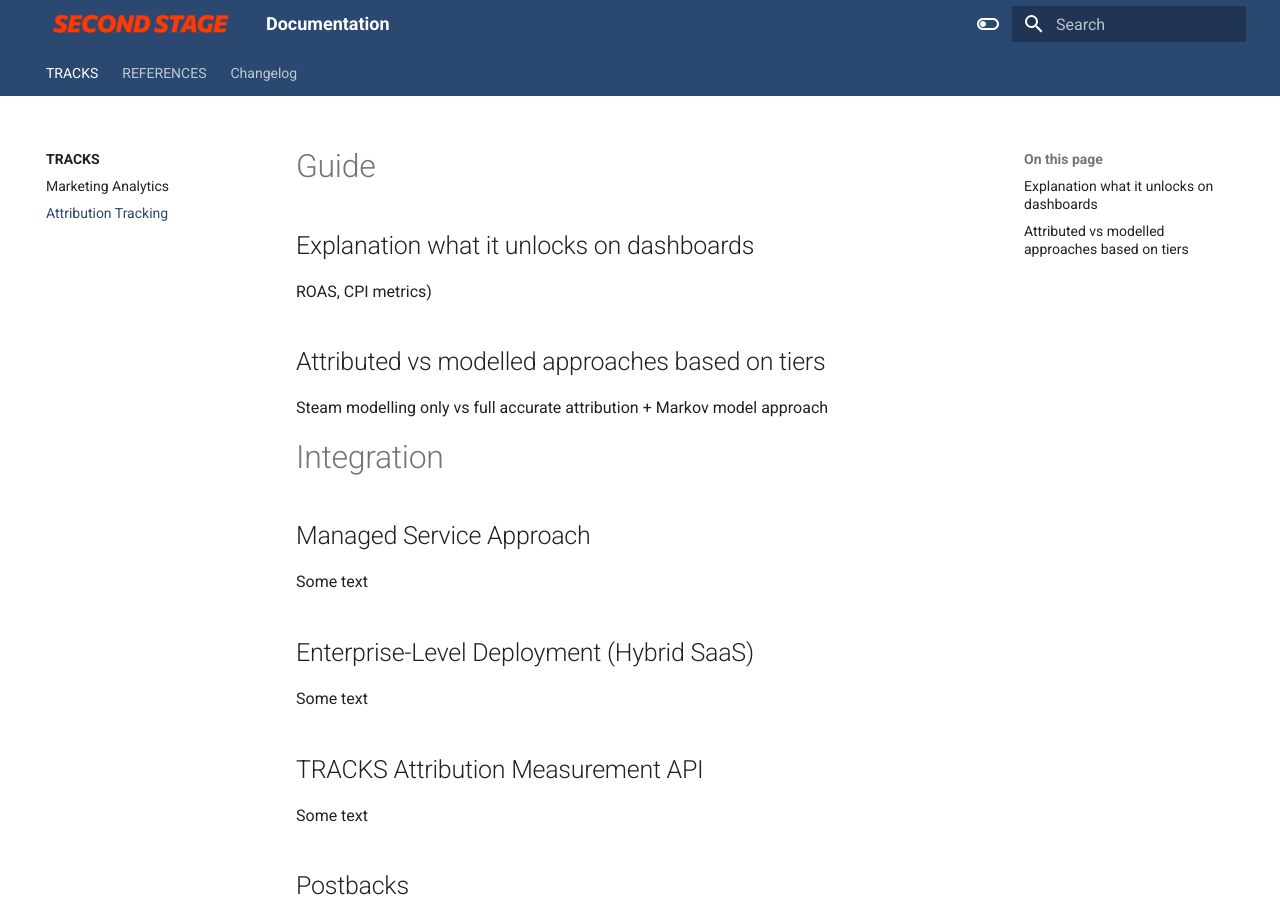
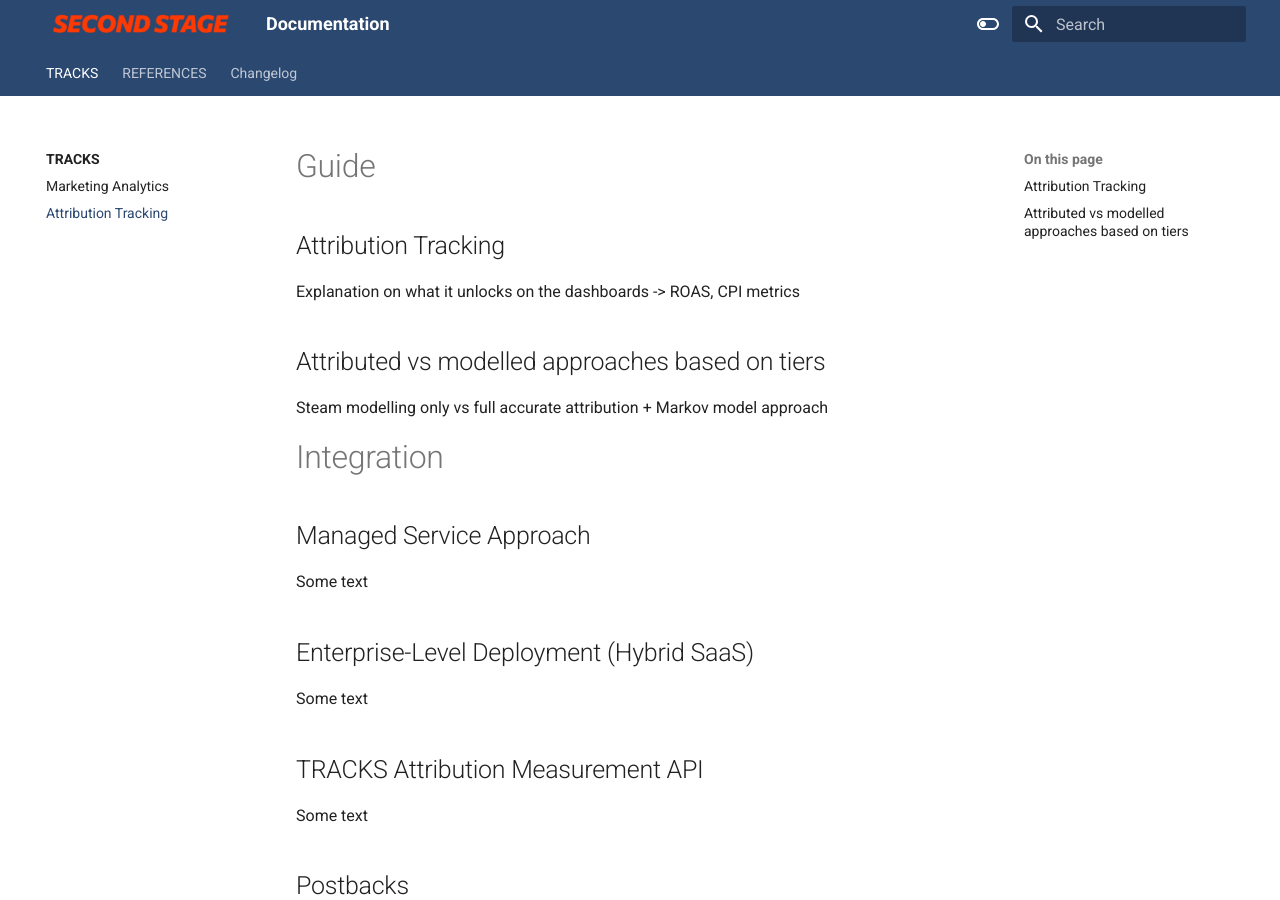
Before and after one commit to secondstage-io/tracks-documentation, an MkDocs documentation site: the page built from docs/tracks/attribution-tracking.md, in a window 1280 px wide and 900 px high. Built offline with MkDocs 1.6.1 and Material for MkDocs 9.7.7, drawn with Linux system fonts in a browser that asks for light colours.

Commit message:
Update attribution-tracking.md
formatting

```diff
--- a/docs/tracks/attribution-tracking.md
+++ b/docs/tracks/attribution-tracking.md
@@ -1,6 +1,6 @@
 # Guide
-## Explanation what it unlocks on dashboards
-ROAS, CPI metrics)
+## Attribution Tracking
+Explanation on what it unlocks on the dashboards -> ROAS, CPI metrics
 ## Attributed vs modelled approaches based on tiers
 Steam modelling only vs full accurate attribution + Markov model approach
 
@@ -16,16 +16,16 @@
 ## Test Environment (?)
 Some text
 
-## Data & Security
-# Data Controller / Processor information
+# Data & Security
+## Data Controller / Processor information
 Some text
-# Data Retention
+## Data Retention
 Some text
-# EULA information
+## EULA information
 Some text
-# TRACKS GDPR API
+## TRACKS GDPR API
 Some text
-# Right to Access / Erasure
+## Right to Access / Erasure
 Some text
-# IP Truncation
+## IP Truncation
 Some text
```
